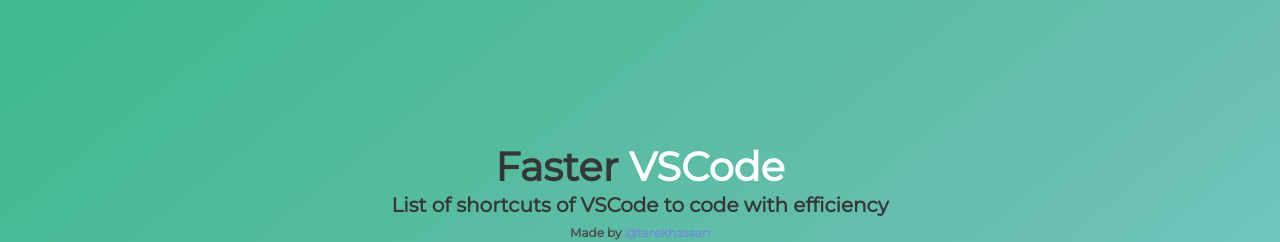
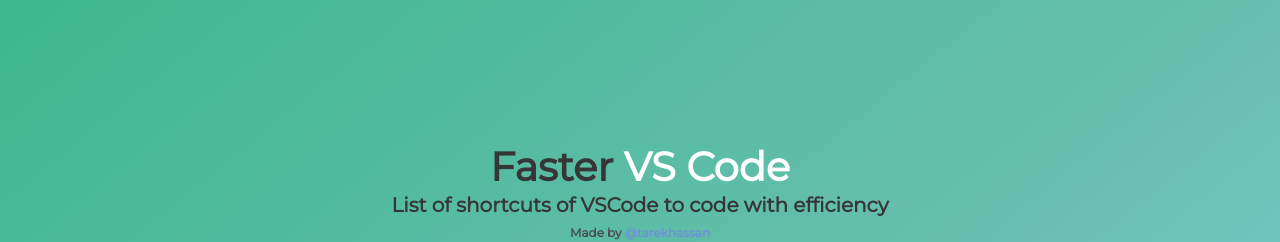
Before and after one commit to tarekhassan410/FasterVSCoder, a React (Create React App) app: page / in a window 1280 px wide. Shown: the top 242 px of the page. Built offline with nearby package versions, Linux system fonts and the light colour scheme.

Commit message:
Header VS code

```diff
--- a/src/App.js
+++ b/src/App.js
@@ -46,7 +46,7 @@
       <div>
         <div className="hero section is-medium is-primary is-bold">
           <div className="container has-text-centered">
-            <div className="title has-text-dark is-size-1">Faster <span className='has-text-white'>VSCode</span>  </div>
+            <div className="title has-text-dark is-size-1">Faster <span className='has-text-white'>VS Code</span>  </div>
             <div className="subtitle has-text-dark is-size-5">
               List of shortcuts of VSCode to code with efficiency <br />
               <span className="subtitle has-text-grey-dark is-size-7">
```
